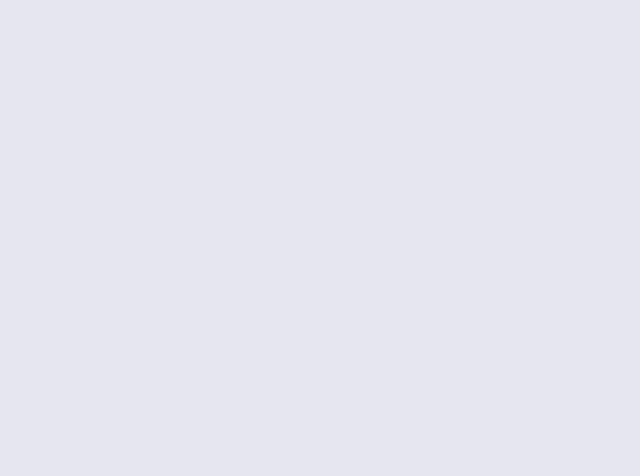
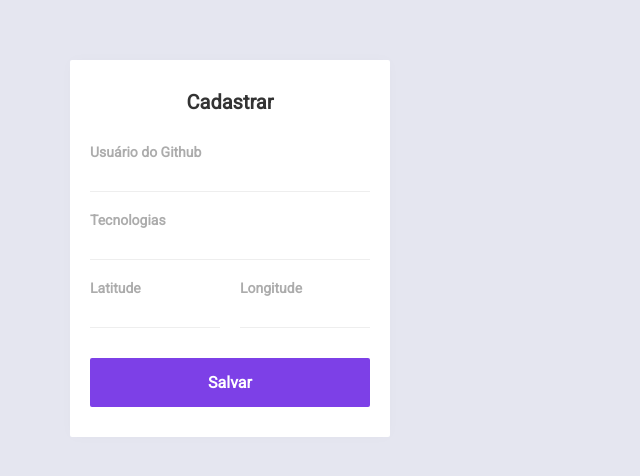
Before and after one commit to Gabrielgqa/dev-radar-web, a React (Create React App) app: page / in a window 1280 px wide. Shown: the top 476 px of the page, without its empty margins (0-640 px from the left). Built offline with nearby package versions, Linux system fonts and the light colour scheme; the HTML template or start-up script is replaced by a standard one.

Commit message:
estilização sidebar

```diff
--- a/src/App.css
+++ b/src/App.css
@@ -0,0 +1,8 @@
+#app {
+  max-width: 1200px;
+  margin: 0 auto;
+  padding: 60px 30px;
+  display: flex;
+  flex-direction: row;
+  align-items: flex-start;
+}
--- a/src/App.js
+++ b/src/App.js
@@ -1,12 +1,40 @@
 import React from 'react';
 
-import './global.css'
+import './global.css';
+import './App.css';
+import './Sidebar.css';
 
 function App() {
   return (
     <div id="app">
       <aside>
+        <strong>Cadastrar</strong>
+        <form>
+          <div className="input-block">
+            <label htmlFor="git_username">Usuário do Github</label>
+            <input name="git_username" id="git_username" required/>
+          </div>
 
+          <div className="input-block">
+            <label htmlFor="techs">Tecnologias</label>
+            <input name="techs" id="techs" required/>
+          </div>
+
+          <div className="input-group">
+            <div className="input-block">
+              <label htmlFor="latitude">Latitude</label>
+              <input name="latitude" id="latitude" required/>
+            </div>
+
+            <div className="input-block">
+              <label htmlFor="longitude">Longitude</label>
+              <input name="longitude" id="longitude" required/>
+            </div>
+          </div>
+
+          <button type="submit">Salvar</button>
+
+        </form>
       </aside>
       <main></main>
     </div>
--- a/src/Sidebar.css
+++ b/src/Sidebar.css
@@ -0,0 +1,67 @@
+aside {
+  width: 320px;
+  background-color: #fff;
+  box-shadow: 0 0 14px 0 rgba(0, 0, 0, 0.02);
+  border-radius: 2px;
+  padding: 30px 20px;
+}
+
+aside strong {
+  font-size: 20px;
+  text-align: center;
+  display: block;
+  color: #333;
+}
+
+aside form {
+  margin-top: 30px;
+}
+
+aside form .input-block + .input-block {
+  margin-top: 20px;
+}
+
+aside form .input-group {
+  margin-top: 20px;
+  display: grid;
+  gap: 20px;
+  grid-template-columns: 1fr 1fr;
+}
+
+aside form .input-group .input-block {
+  margin-top: 0;
+}
+
+aside form .input-block label {
+  color: #acacac;
+  font-size: 14px;
+  font-weight: bold;
+  display: block;
+}
+
+aside form .input-block input {
+  width: 100%;
+  height: 32px;
+  font-size: 14px;
+  color: #666;
+  border: 0;
+  border-bottom: 1px solid #eee;
+}
+
+aside form button[type="submit"] {
+  width: 100%;
+  border: 0;
+  margin-top: 30px;
+  background-color: #7d40e7;
+  border-radius: 2px;
+  padding: 15px 20px;
+  font-size: 16px;
+  font-weight: bold;
+  color: #fff;
+  cursor: pointer;
+  transition: background 0.5s;
+}
+
+aside form button[type="submit"]:hover {
+  background-color: #6931ca;
+}
```
